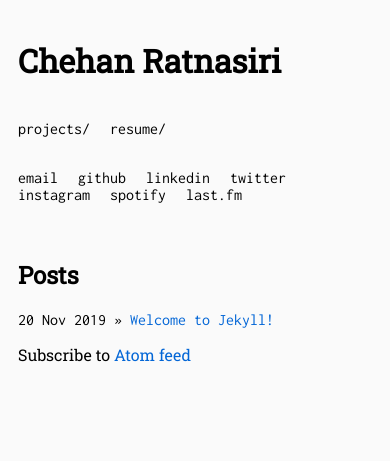
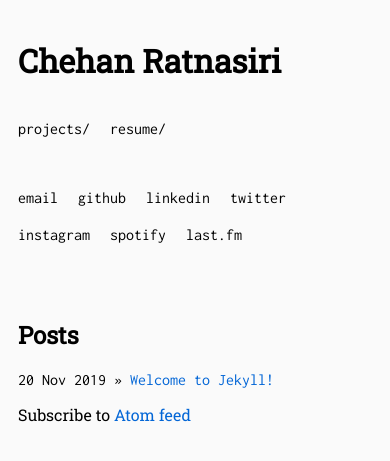
Before and after one commit to chehanr/chehanr.github.io, a Jekyll site: the page built from index.html, in a window 390 px wide. Shown: the top 461 px of the page. Built offline with Jekyll 4.4.1, drawn with Linux system fonts in a browser that asks for light colours.

Commit message:
Added padding to fix usability issue.

```diff
--- a/assets/css/style.css
+++ b/assets/css/style.css
@@ -77,7 +77,12 @@ a:hover {
   .nav-list > li {
     display: block;
     padding-right: 20px;
+    padding-bottom: 20px;
     float: left;
+  }
+
+  .nav-list > li:last-child {
+    padding-bottom: 0;
   }
 }
 /*  */
```
